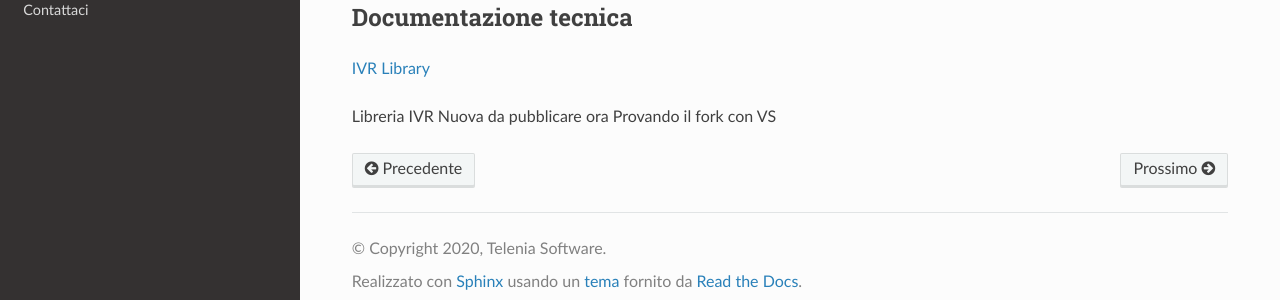
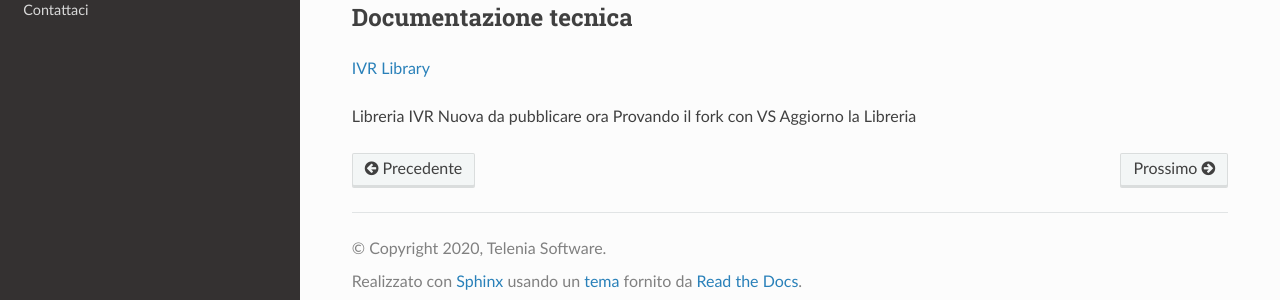
Before and after one commit to teleniasoftware/tdoc, a Sphinx documentation site: the page built from source/projects/ScriptIVR.rst, in a window 1280 px wide. Shown: the part 359-659 px from the top of the page. Built offline with Sphinx 7.4.7 and the Read the Docs theme 2.0.0, drawn with Linux system fonts in a browser that asks for light colours.

Commit message:
Aggiornamento

```diff
--- a/source/projects/ScriptIVR.rst
+++ b/source/projects/ScriptIVR.rst
@@ -12,3 +12,4 @@ Documentazione tecnica
 `IVR Library <https://www.teleniasoftware.com/corsi_sviluppo/tivr/index.html#introduction>`_
 
 Libreria IVR Nuova da pubblicare ora Provando il fork con VS
+Aggiorno la Libreria
```
